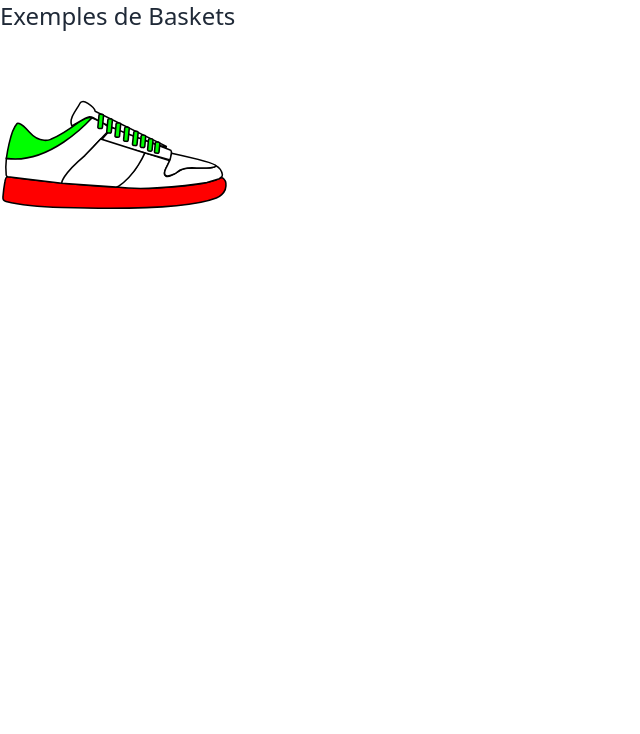
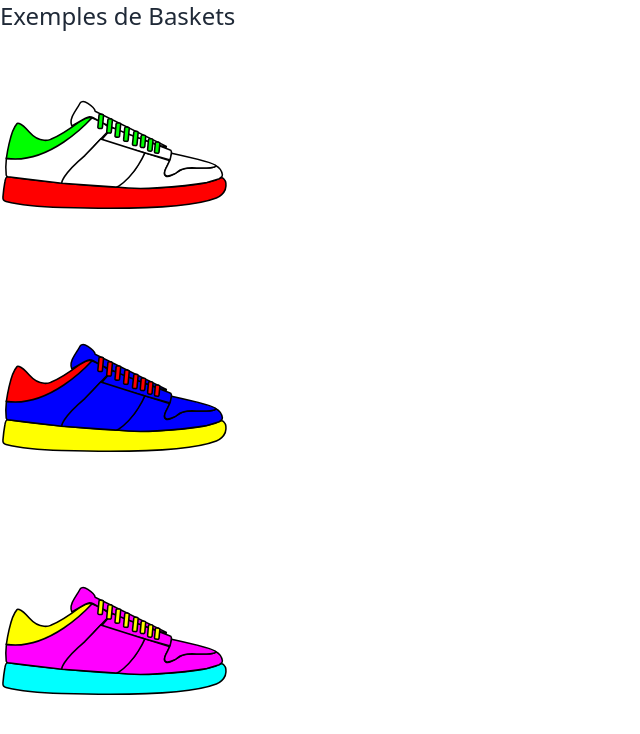
Before and after one commit to MMI-NFC-DEV-2022/configurateur-Emilbou, a Vue app: page /BasketIndex in a window 1280 px wide. Shown: the top 734 px of the page, without its empty margins (0-640 px from the left). Built offline with nearby package versions, Linux system fonts and the light colour scheme; what @formkit/vue would draw is missing.

Commit message:
tableau de données exemples

```diff
--- a/src/pages/BasketIndex.vue
+++ b/src/pages/BasketIndex.vue
@@ -1,8 +1,8 @@
 <script setup lang="ts">
-import BasketProfil from "@/components/BasketProfil.vue";
 import type { Basket } from "../types";
 import SvgProfil from "@/components/SvgProfil.vue";
-const exemple0: Basket = {
+const exemples: Basket[] = [
+    {
         semelle: "#FF0000",
         empeigne: "#FFFFFF",
         pointe: "#FFFFFF",
@@ -11,7 +11,29 @@ const exemple0: Basket = {
         languette: "#FFFFFF",
         lacet: "#00FF00",
         trimestre: "#FFFFFF",
-};
+    },
+    {
+        semelle: "#FFFF00",
+        empeigne: "#0000FF",
+        pointe: "#0000FF",
+        oeillet: "#0000FF",
+        bande: "#FF0000",
+        languette: "#0000FF",
+        lacet: "#FF0000",
+        trimestre: "#0000FF",
+    },
+    {
+        semelle: "#00FFFF",
+        empeigne: "#FF00FF",
+        pointe: "#FF00FF",
+        oeillet: "#FF00FF",
+        bande: "#FFFF00",
+        languette: "#FF00FF",
+        lacet: "#FFFF00",
+        trimestre: "#FF00FF",
+    },
+
+    ]
 </script>
 <template>
     <section>
@@ -20,9 +42,9 @@ const exemple0: Basket = {
             <div class="w-64">
                 <RouterLink :to="{
                     name: '/basket/exemple/[data]',
-                    params: { data: JSON.stringify(exemple0) },
+                    params: { data: JSON.stringify(exemples) },
                 }">
-                    <SvgProfil class="w-64" v-bind="exemple0" />
+                    <SvgProfil class="w-64" v-for="exemple in exemples" v-bind="exemple" />
                 </RouterLink>
             </div>
         </div>
```
Lines whose indentation alone changed are shown as unchanged.
